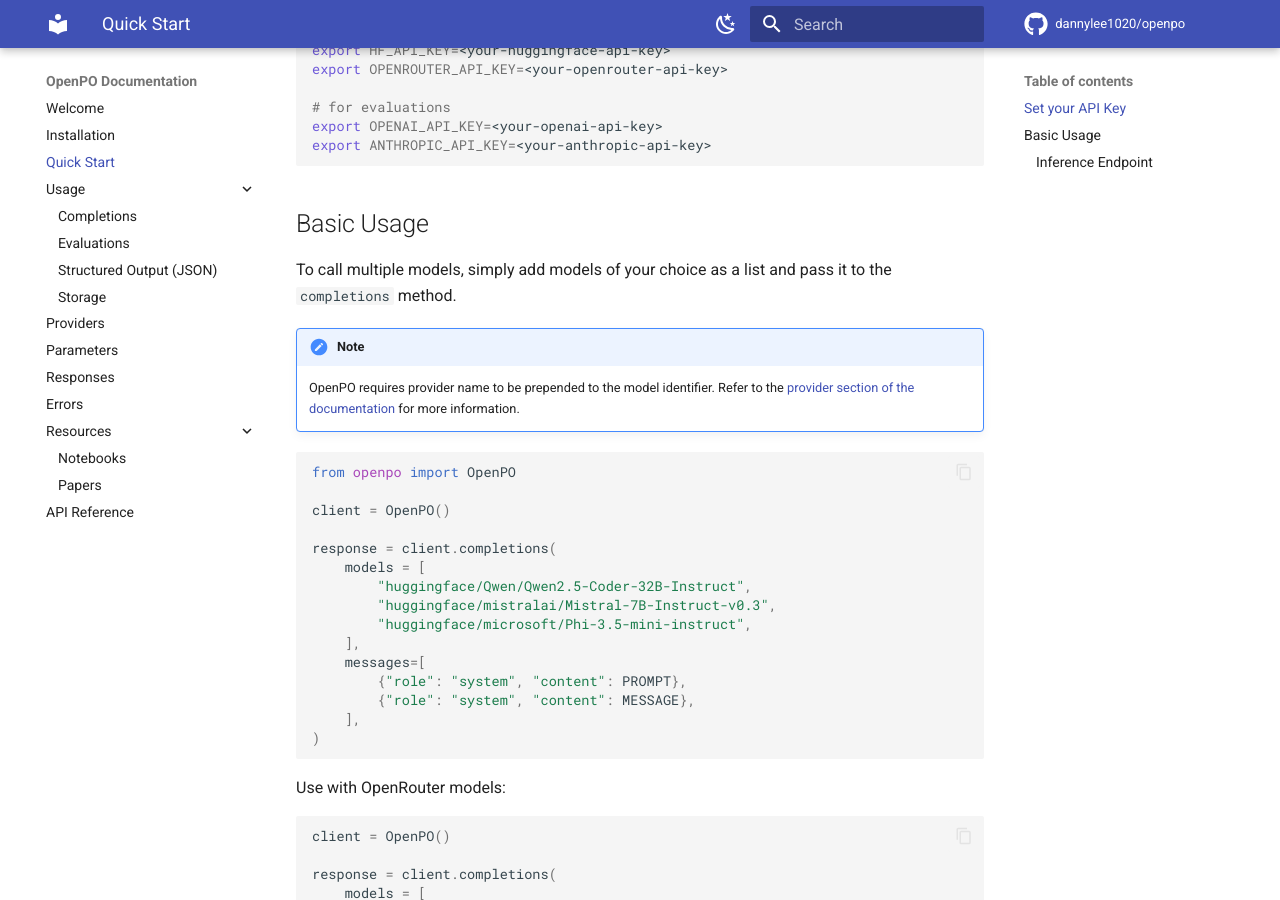
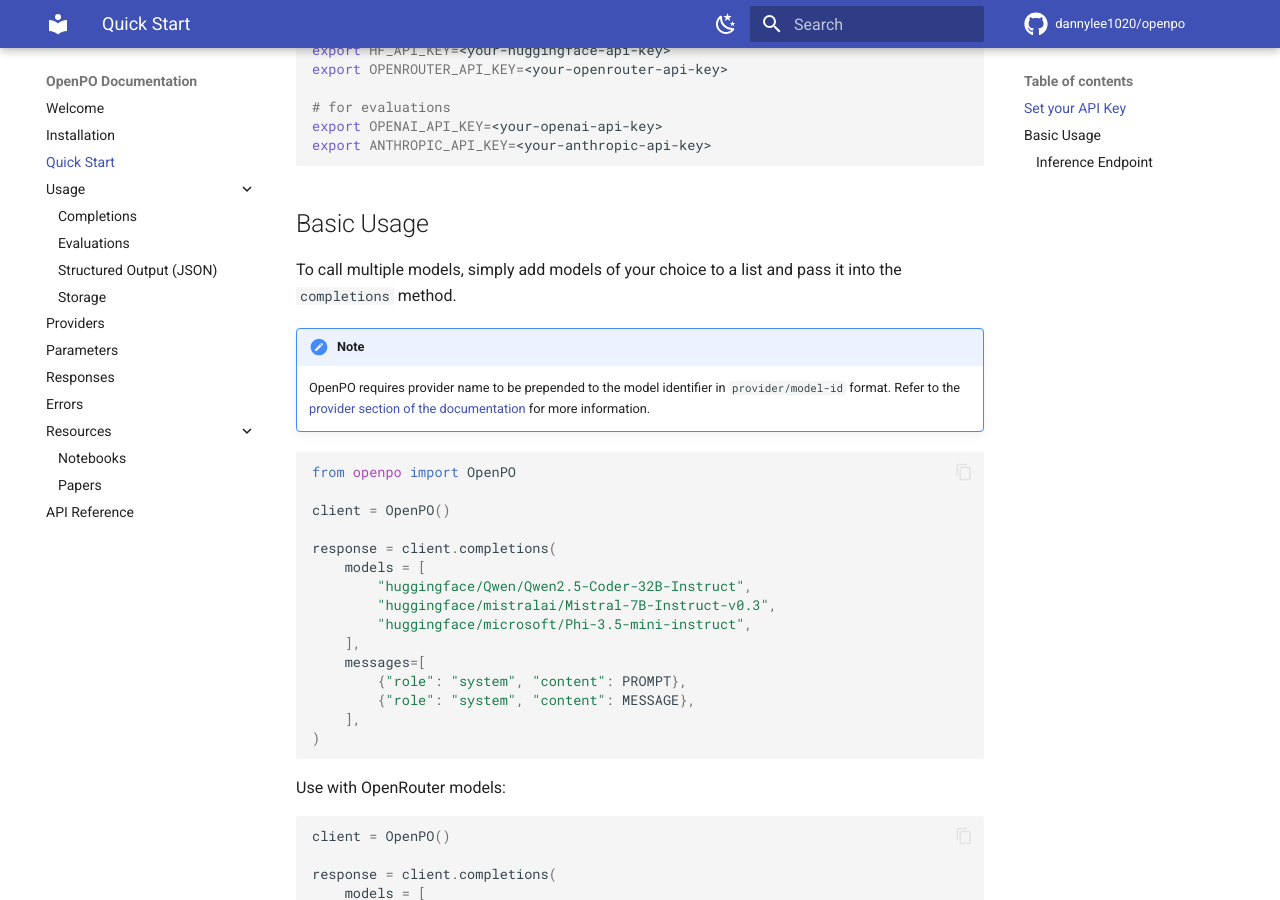
Before and after one commit to dannylee1020/openpo, an MkDocs documentation site: the page built from docs/quickstart.md, in a window 1280 px wide and 900 px high, scrolled down 326 px. Built offline with MkDocs 1.6.1 and Material for MkDocs 9.7.7, drawn with Linux system fonts in a browser that asks for light colours; comment, search, counter and statistics services are not loaded.

Commit message:
fix docs publish"

````diff
--- a/docs/quickstart.md
+++ b/docs/quickstart.md
@@ -14,10 +14,10 @@ export ANTHROPIC_API_KEY=<your-anthropic-api-key>
 ```
 
 ## Basic Usage
-To call multiple models, simply add models of your choice as a list and pass it to the `completions` method.
+To call multiple models, simply add models of your choice to a list and pass it into the `completions` method.
 
 !!! Note
-    OpenPO requires provider name to be prepended to the model identifier. Refer to the [provider section of the documentation](provider.md)
+    OpenPO requires provider name to be prepended to the model identifier in `provider/model-id` format. Refer to the [provider section of the documentation](provider.md)
     for more information.
 
 ```python
````
Also changed, not shown: 1 other file.
